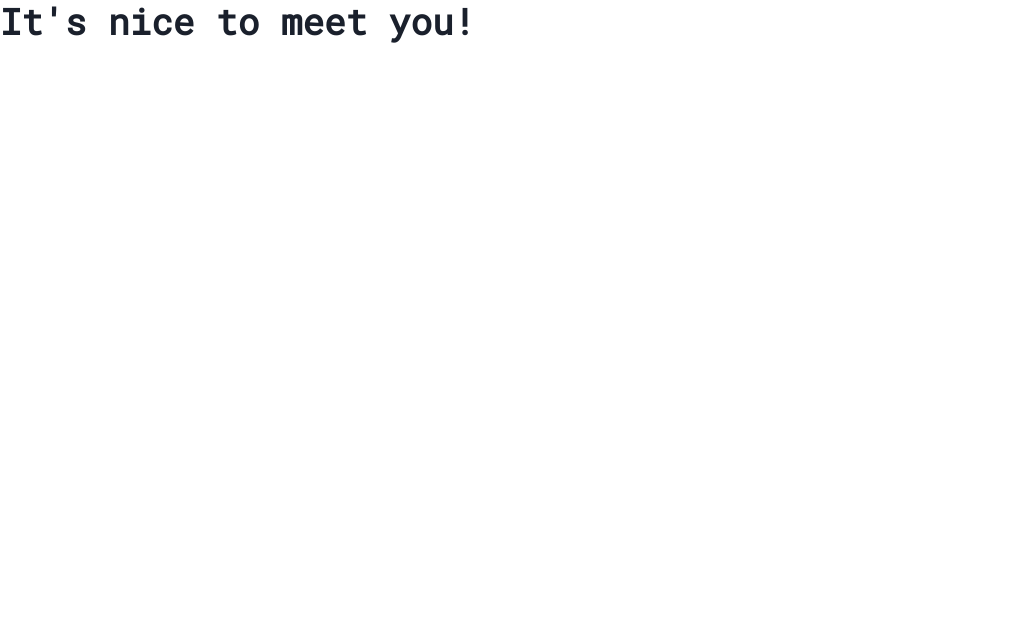
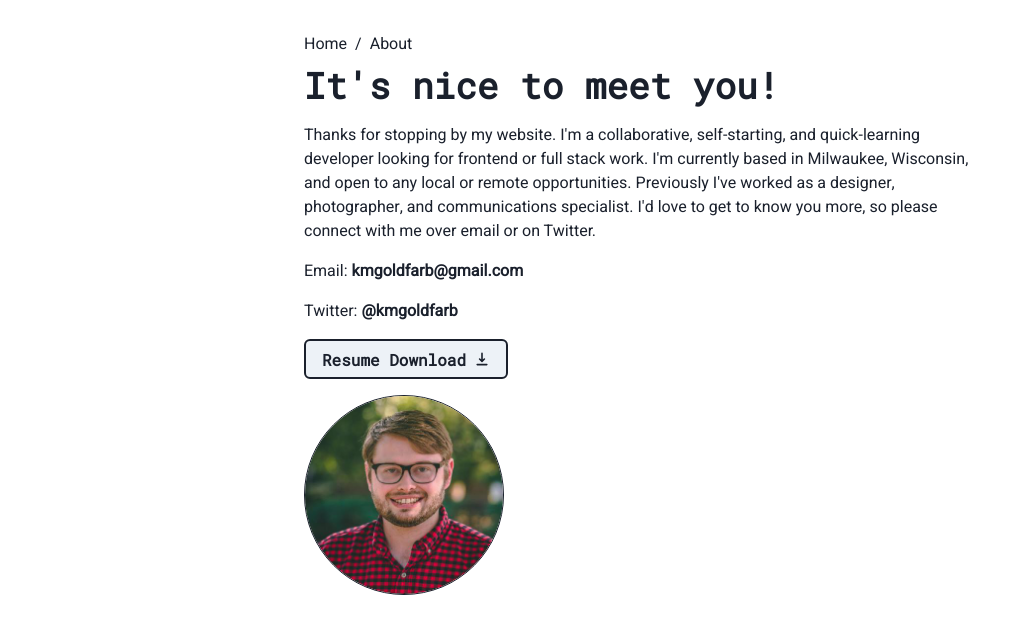
Before and after one commit to kmgoldfarb/goldfarb-portfolio, a Next.js app: page /about in a window 1280 px wide. Shown: the top 634 px of the page, without its empty margins (0-1028 px from the left). Built offline with nearby package versions, Linux system fonts and the light colour scheme.

Commit message:
Added Resume Download Link and About Page
Added a direct resume download link for the resume buttons. Added content and breadcrumb to the About page.

```diff
--- a/pages/about.js
+++ b/pages/about.js
@@ -1,10 +1,77 @@
-import { Box, Heading, Text, Button } from '@chakra-ui/react';
-import NextLink from 'next/link';
+import {
+  Box,
+  Heading,
+  Text,
+  Image,
+  Link,
+  Breadcrumb,
+  BreadcrumbItem,
+  BreadcrumbLink,
+  Button,
+} from '@chakra-ui/react';
+import { HiArrowNarrowRight, HiDownload } from 'react-icons/hi';
 
 export default function About() {
   return (
-    <Box maxW="2xl">
-      <Heading>It's nice to meet you!</Heading>
+    <Box maxW="2xl" margin="auto" pt={8}>
+      <Breadcrumb pb={2}>
+        <BreadcrumbItem>
+          <BreadcrumbLink href="/">Home</BreadcrumbLink>
+        </BreadcrumbItem>
+        <BreadcrumbItem>
+          <BreadcrumbLink href="/about" isCurrentPage>
+            About
+          </BreadcrumbLink>
+        </BreadcrumbItem>
+      </Breadcrumb>
+      <Heading pb={4}>It's nice to meet you!</Heading>
+      <Text pb={4}>
+        Thanks for stopping by my website. I'm a collaborative, self-starting,
+        and quick-learning developer looking for frontend or full stack work.
+        I'm currently based in Milwaukee, Wisconsin, and open to any local or
+        remote opportunities. Previously I've worked as a designer,
+        photographer, and communications specialist. I'd love to get to know you
+        more, so please connect with me over email or on Twitter.
+      </Text>
+      <Text pb={4}>
+        Email:{' '}
+        <Link isExternal href="mailto:kmgoldfarb@gmail.com">
+          <strong>kmgoldfarb@gmail.com</strong>
+        </Link>
+      </Text>
+      <Text pb={4}>
+        Twitter:{' '}
+        <Link isExternal href="https://twitter.com/kmgoldfarb">
+          <strong>@kmgoldfarb</strong>
+        </Link>
+      </Text>
+      <Box pb={4}>
+        <a
+          href="/uploads/Kevin_Goldfarb_Resume_Sept_2021.pdf"
+          alt="Kevin Goldfarb Resume"
+          target="_blank"
+          rel="noopener noreferrer"
+        >
+          <Button
+            border="2px"
+            rightIcon={<HiDownload />}
+            _hover={{
+              bg: '#00B5D8',
+              textColor: 'white',
+              borderColor: '#065666',
+            }}
+          >
+            Resume Download
+          </Button>
+        </a>
+      </Box>
+      <Image
+        borderRadius="full"
+        border="1px"
+        boxSize="200px"
+        src="/uploads/Profile.jpg"
+        alt="Kevin Goldfarb"
+      />
     </Box>
   );
 }
```
Also changed, not shown: pages/index.js (+10 -5 lines), public/uploads/Profile.jpg (added), 1 other file (tests, documents, lock files or other folders).
